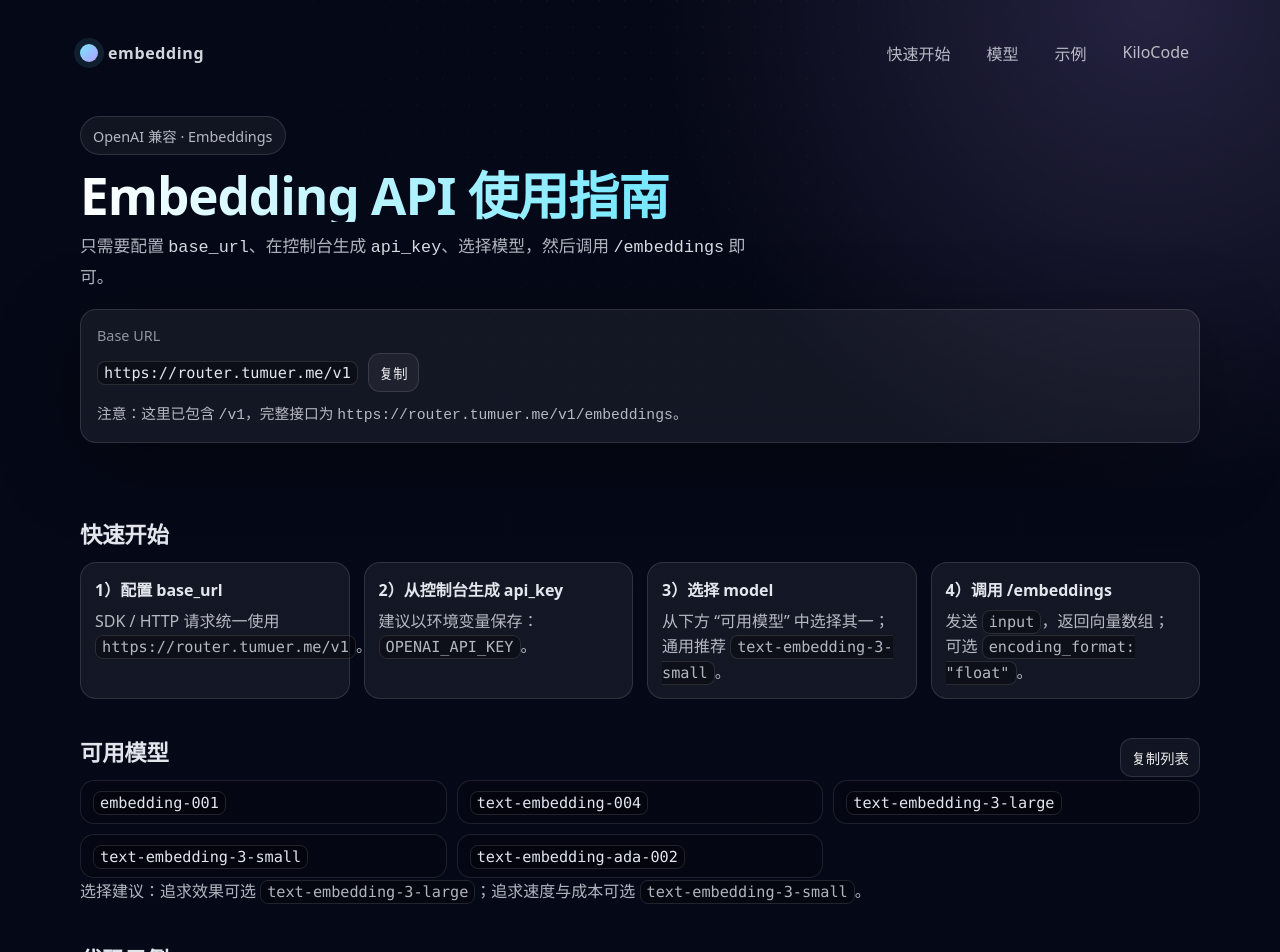
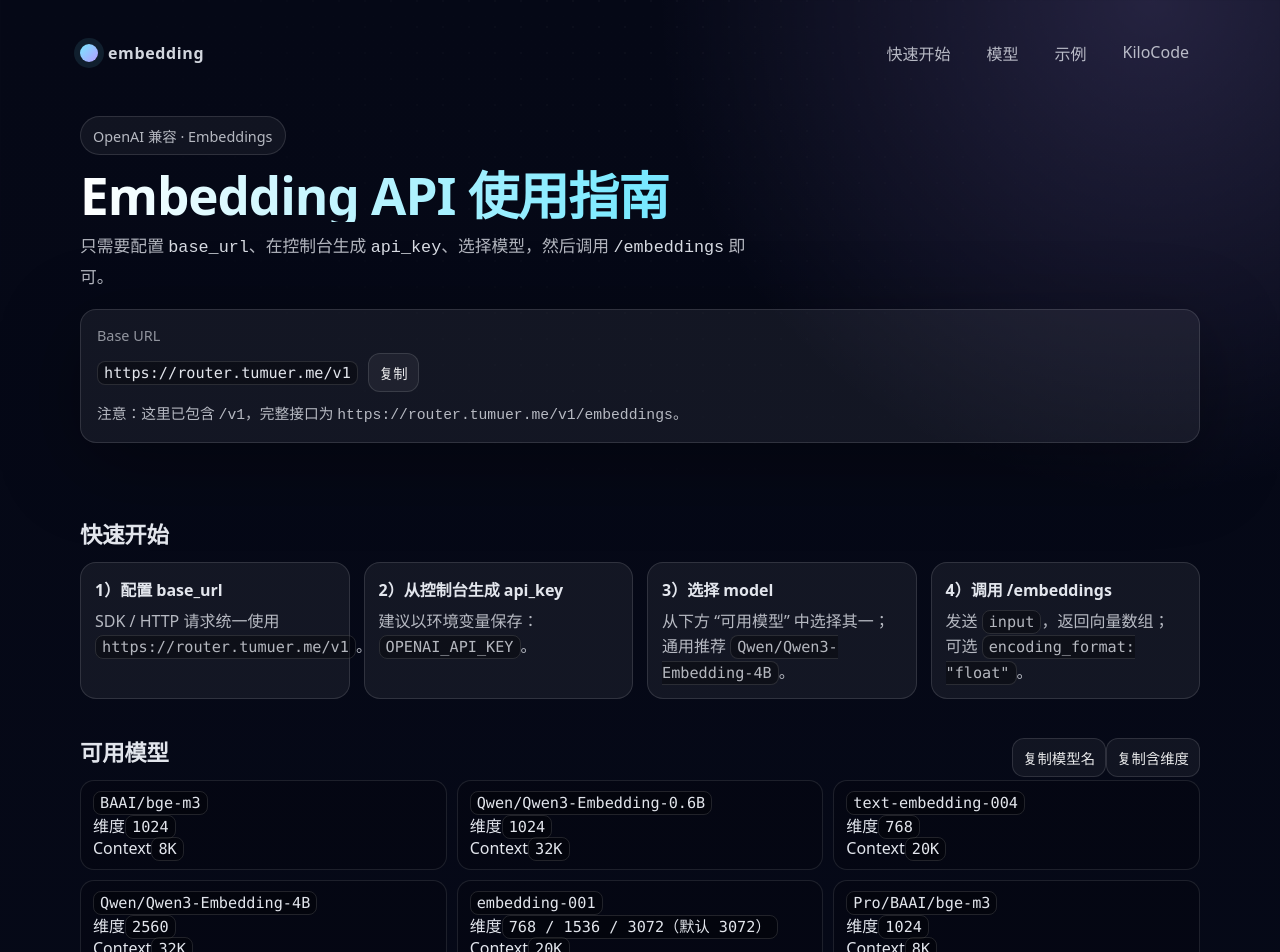
Before and after one commit to un4gt/embedding-docs, a React app: page / in a window 1280 px wide. Shown: the top 952 px of the page. Built offline with nearby package versions, Linux system fonts and the light colour scheme; the HTML template or start-up script is replaced by a standard one.

Commit message:
docs: 补充模型维度与上下文信息
更新可用模型列表，并展示维度/Context；移除模型选择建议文案。

```diff
--- a/src/App.tsx
+++ b/src/App.tsx
@@ -3,15 +3,26 @@ import { CodeTabs, type CodeSample } from './components/CodeTabs';
 import { CopyButton } from './components/CopyButton';
 
 const BASE_URL = 'https://router.tumuer.me/v1';
+const DEFAULT_MODEL = 'Qwen/Qwen3-Embedding-4B';
 const MODELS = [
-  'embedding-001',
-  'text-embedding-004',
-  'text-embedding-3-large',
-  'text-embedding-3-small',
-  'text-embedding-ada-002',
+  { id: 'BAAI/bge-m3', dimensions: '1024', context: '8K' },
+  { id: 'Qwen/Qwen3-Embedding-0.6B', dimensions: '1024', context: '32K' },
+  { id: 'text-embedding-004', dimensions: '768', context: '20K' },
+  { id: 'Qwen/Qwen3-Embedding-4B', dimensions: '2560', context: '32K' },
+  { id: 'embedding-001', dimensions: '768 / 1536 / 3072（默认 3072）', context: '20K' },
+  { id: 'Pro/BAAI/bge-m3', dimensions: '1024', context: '8K' },
+  { id: 'Qwen/Qwen3-Embedding-8B', dimensions: '4096', context: '32K' },
 ] as const;
 
-const MODEL_LIST_TEXT = MODELS.map((model) => `- ${model}`).join('\n');
+const MODEL_IDS = MODELS.map((model) => model.id);
+
+const MODEL_LIST_TEXT = MODEL_IDS.map((model) => `- ${model}`).join('\n');
+const MODEL_INFO_LIST_TEXT = MODELS.map(
+  (model) => `- ${model.id}｜维度 ${model.dimensions}｜Context ${model.context}`,
+).join('\n');
+
+const PYTHON_MODEL_LIST = MODEL_IDS.map((model) => `    "${model}",`).join('\n');
+const NODE_MODEL_LIST = MODEL_IDS.map((model) => `  "${model}",`).join('\n');
 
 const CODE_SAMPLES: CodeSample[] = [
   {
@@ -27,11 +38,7 @@ client = OpenAI(
 )
 
 models = [
-    "embedding-001",
-    "text-embedding-004",
-    "text-embedding-3-large",
-    "text-embedding-3-small",
-    "text-embedding-ada-002",
+${PYTHON_MODEL_LIST}
 ]
 
 for model in models:
@@ -57,11 +64,7 @@ const client = new OpenAI({
 });
 
 const models = [
-  "embedding-001",
-  "text-embedding-004",
-  "text-embedding-3-large",
-  "text-embedding-3-small",
-  "text-embedding-ada-002",
+${NODE_MODEL_LIST}
 ];
 
 for (const model of models) {
@@ -91,7 +94,7 @@ headers = {
 }
 
 payload = {
-    "model": "text-embedding-3-small",
+    "model": "${DEFAULT_MODEL}",
     "input": "这是一段需要转换成向量的文本",
     "encoding_format": "float",
 }
@@ -117,7 +120,7 @@ headers = {
 }
 
 payload = {
-    "model": "text-embedding-3-small",
+    "model": "${DEFAULT_MODEL}",
     "input": "这是一段需要转换成向量的文本",
     "encoding_format": "float",
 }
@@ -136,7 +139,7 @@ with httpx.Client(timeout=60) as client:
   -H "Authorization: Bearer $OPENAI_API_KEY" \\
   -H "Content-Type: application/json" \\
   -d '{
-    "model": "text-embedding-3-small",
+    "model": "${DEFAULT_MODEL}",
     "input": "这是一段需要转换成向量的文本",
     "encoding_format": "float"
   }'`,
@@ -218,7 +221,7 @@ const App = () => {
                 <div className="cardTitle">3）选择 model</div>
                 <div className="cardBody">
                   从下方 “可用模型” 中选择其一；通用推荐{' '}
-                  <code className="inlineCode">text-embedding-3-small</code>。
+                  <code className="inlineCode">{DEFAULT_MODEL}</code>。
                 </div>
               </div>
 
@@ -235,19 +238,28 @@ const App = () => {
           <section className="section" id="models">
             <div className="sectionHeader">
               <h2>可用模型</h2>
-              <CopyButton value={MODEL_LIST_TEXT} ariaLabel="复制模型列表" label="复制列表" />
+              <div className="sectionHeaderActions">
+                <CopyButton value={MODEL_LIST_TEXT} ariaLabel="复制模型名列表" label="复制模型名" />
+                <CopyButton value={MODEL_INFO_LIST_TEXT} ariaLabel="复制模型（含维度/上下文）列表" label="复制含维度" />
+              </div>
             </div>
             <ul className="modelList" aria-label="模型列表">
               {MODELS.map((model) => (
-                <li key={model} className="modelItem">
-                  <code className="inlineCode">{model}</code>
+                <li key={model.id} className="modelItem">
+                  <code className="inlineCode">{model.id}</code>
+                  <div className="modelMeta" aria-label="模型参数">
+                    <div className="modelMetaItem">
+                      <span className="modelMetaKey">维度</span>
+                      <code className="inlineCode">{model.dimensions}</code>
+                    </div>
+                    <div className="modelMetaItem">
+                      <span className="modelMetaKey">Context</span>
+                      <code className="inlineCode">{model.context}</code>
+                    </div>
+                  </div>
                 </li>
               ))}
             </ul>
-            <p className="note">
-              选择建议：追求效果可选 <code className="inlineCode">text-embedding-3-large</code>；追求速度与成本可选{' '}
-              <code className="inlineCode">text-embedding-3-small</code>。
-            </p>
           </section>
 
           <section className="section" id="examples">
@@ -275,10 +287,11 @@ const App = () => {
                 </li>
                 <li>
                   <span className="em">Model</span> 选择上方任意模型（推荐{' '}
-                  <code className="inlineCode">text-embedding-3-small</code>），保存后重新构建索引。
+                  <code className="inlineCode">{DEFAULT_MODEL}</code>），保存后重新构建索引。
                 </li>
                 <li>
-                  如果需要填写 <span className="em">Model Dimension</span>，可先调用一次 <code className="inlineCode">/embeddings</code>，用返回向量的长度作为维度。
+                  如果需要填写 <span className="em">Model Dimension</span>，可参考上方模型参数；也可先调用一次{' '}
+                  <code className="inlineCode">/embeddings</code>，用返回向量的长度作为维度。
                 </li>
               </ol>
             </div>
```
